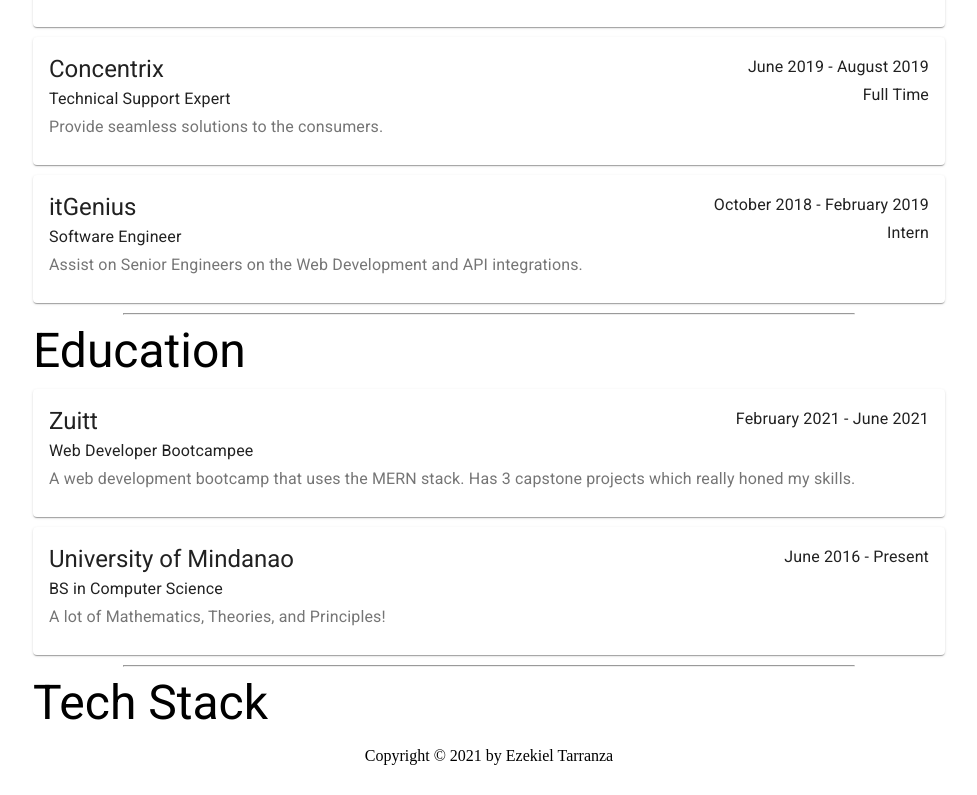
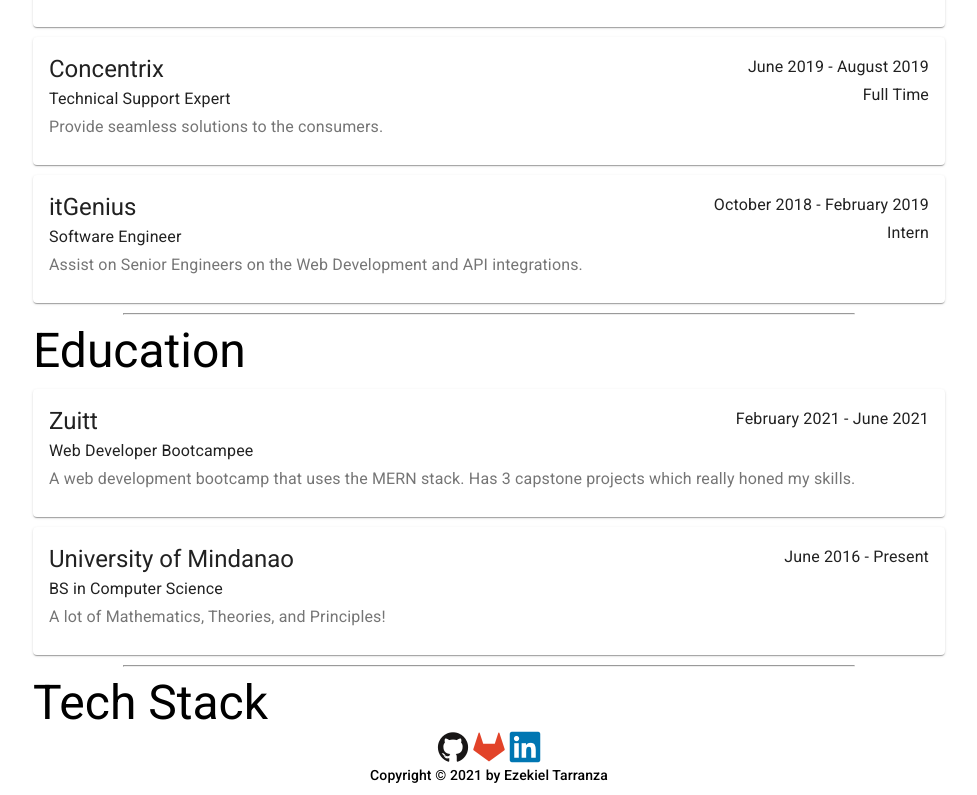
Before and after one commit to kielllll/web-portfolio, a Next.js app: page / in a window 1280 px wide. Shown: the part 1430-2225 px from the top of the page, without its empty margins (151-1128 px from the left). Built offline with nearby package versions, Linux system fonts and the light colour scheme.

Commit message:
add: Footer icons and links

```diff
--- a/components/Footer.js
+++ b/components/Footer.js
@@ -1,7 +1,24 @@
+import styles from "../styles/Footer.module.css";
+import Typography from "@material-ui/core/Typography";
+
 const Footer = () => {
   return (
     <footer>
-      <p>Copyright &copy; 2021 by Ezekiel Tarranza</p>
+      <a href="https://github.com/kielllll" target="_blank">
+        <i className={`devicon-github-original colored icon ${styles.icon}`} />
+      </a>
+      <a href="https://gitlab.com/kielllll" target="_blank">
+        <i className={`devicon-gitlab-plain colored icon ${styles.icon}`} />
+      </a>
+      <a
+        href="https://www.linkedin.com/in/ezekiel-tarranza-087221180"
+        target="_blank"
+      >
+        <i className={`devicon-linkedin-plain colored icon ${styles.icon}`} />
+      </a>
+      <Typography component="p" variant="subtitle2">
+        Copyright &copy; 2021 by Ezekiel Tarranza
+      </Typography>
     </footer>
   );
 };
--- a/components/Layout.js
+++ b/components/Layout.js
@@ -15,6 +15,10 @@
           rel="stylesheet"
           href="https://fonts.googleapis.com/icon?family=Material+Icons"
         />
+        <link
+          rel="stylesheet"
+          href="https://cdn.jsdelivr.net/gh/devicons/devicon@v2.11.0/devicon.min.css"
+        ></link>
       </Head>
       <Container maxWidth="md">
         <NavBar />
--- a/package.json
+++ b/package.json
@@ -9,6 +9,7 @@
   },
   "dependencies": {
     "@material-ui/core": "^4.11.4",
+    "@material-ui/icons": "^4.11.2",
     "next": "10.2.3",
     "react": "17.0.2",
     "react-dom": "17.0.2"
--- /dev/null
+++ b/styles/Footer.module.css
@@ -0,0 +1,5 @@
+.icon {
+  margin-left: 2px;
+  margin-right: 2px;
+  font-size: 2rem;
+}
```
Also changed, not shown: 1 other file (tests, documents, lock files or other folders).
